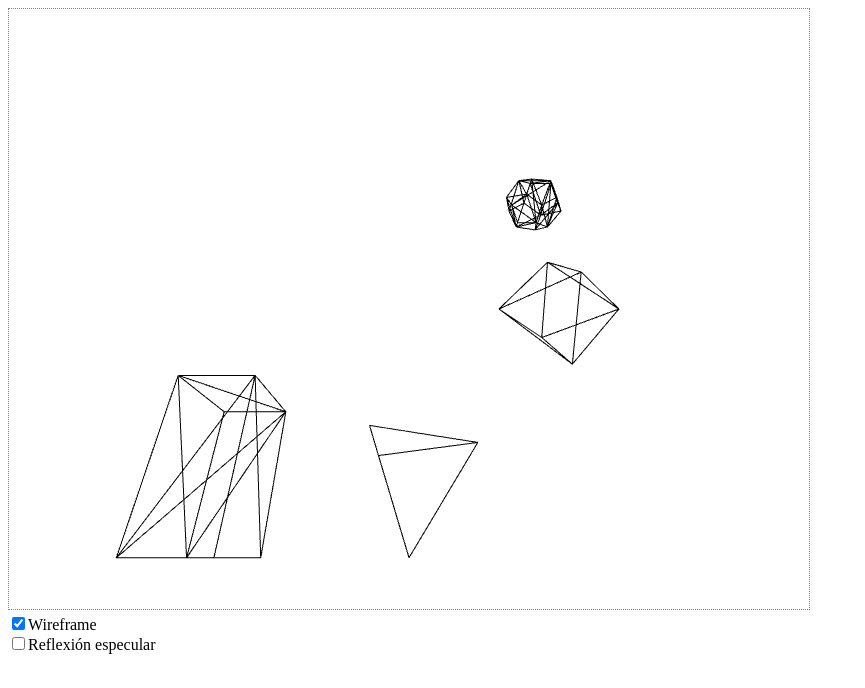
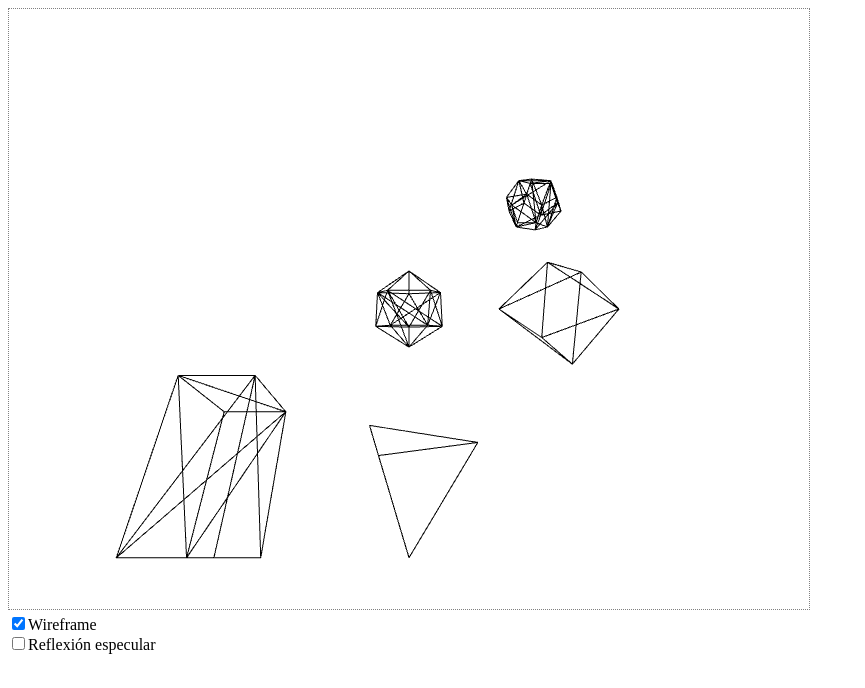
Before and after one commit to Armando122/graficacion-por-computadora, a plain HTML site: page Practica_5/src/index.html in a window 1280 px wide. Both pictures are taken after a click on the checkbox 18 px from the left and 623 px from the top of the page. Shown: the whole page, without its empty margins (0-865 px from the left). Drawn offline with Linux system fonts and the light colour scheme.

Commit message:
icosaedro completo, por revisar modelo de phong

```diff
--- a/Practica_5/src/Main.js
+++ b/Practica_5/src/Main.js
@@ -76,7 +76,7 @@ window.addEventListener("load", function(evt) {
         [0, 0, 1, 1],
         2,
         CG.Matrix4.translate(new CG.Vector3(5, 0, -5))
-        /*/CG.Matrix4.multiply( CG.Matrix4.translate(new CG.Vector3(-5, 0, -5)),
+        /*CG.Matrix4.multiply( CG.Matrix4.translate(new CG.Vector3(-5, 0, -5)),
                              CG.Matrix4.multiply(CG.Matrix4.rotateX(0*Math.PI/180), CG.Matrix4.rotateY(180*Math.PI/180)))*/
       ),
       /*new CG.Esfera(
@@ -84,12 +84,12 @@ window.addEventListener("load", function(evt) {
         [0, 1, 1, 1],
         2, 16, 16,
         CG.Matrix4.translate(new CG.Vector3(-5, 0, 0))
-      ),
+      ),*/
       new CG.Icosaedro(gl,
         [1, 0 , 1, 1],
         2,
         CG.Matrix4.translate(new CG.Vector3(0, 0, 0))
-      ),*/
+      ),
       new CG.Octaedro(
         gl,
         [1, 1, 0, 1],
@@ -160,7 +160,7 @@ window.addEventListener("load", function(evt) {
       // Color de la luz ambiental
       gl.uniform3f(colorEnvLightUniformLocation, 1, 1, 1);  //L_A
       // Coeficiente ambiental
-      gl.uniform1f(coefficientEnvUniformLocation, 0);   //K_A
+      gl.uniform1f(coefficientEnvUniformLocation, 0.0685);   //K_A
       // Color del luz difusa
       gl.uniform3f(colorDifuseLightUniformLocation, 1, 1, 1); //L_D
       // Coeficiente difuso
@@ -211,7 +211,7 @@ window.addEventListener("load", function(evt) {
       return;
     }
     if (!checkboWire.checked && !checkboEspec.checked) {
-      draw(0, 0);
+      draw(0, 0.0685);
       console.log("Dibujara solo difusa");
     }
   }
--- a/Practica_5/src/figuras/Icosaedro.js
+++ b/Practica_5/src/figuras/Icosaedro.js
@@ -14,7 +14,7 @@ var CG = (function(CG) {
             g_width = (width || 1)/3;
             g_width_m = g_width*goldenCons;
 
-            this.initial_transform = initial_transform;
+            this.initial_transform = initial_transform || new CG.Matrix4();
 
             this.positionBuffer = gl.createBuffer();
             gl.bindBuffer(gl.ARRAY_BUFFER, this.positionBuffer);
@@ -24,13 +24,14 @@ var CG = (function(CG) {
 
             this.color = color;
 
-            this.indexBuffer = gl.createBuffer();
-            gl.bindBuffer(gl.ELEMENT_ARRAY_BUFFER, this.indexBuffer);
+            // Buffer de normales
+            this.normalBuffer = gl.createBuffer();
+            gl.bindBuffer(gl.ARRAY_BUFFER, this.normalBuffer);
 
-            let faces = this.getFaces();
-            gl.bufferData(gl.ELEMENT_ARRAY_BUFFER, new Uint16Array(faces), gl.STATIC_DRAW);
+            let normals = this.getNormals(vertices);
+            gl.bufferData(gl.ARRAY_BUFFER, new Float32Array(normals), gl.STATIC_DRAW);
 
-            this.num_elements = faces.length;
+            this.num_elements = vertices.length/3;
         }
 
         /**
@@ -41,19 +42,30 @@ var CG = (function(CG) {
          * @param {WebGLUniformLocation} PVM_matrixLocation
          * @param {Matrix4} projectionViewMatrix
          */
-        draw(gl, positionAttributeLocation, colorUniformLocation, PVM_matrixLocation, projectionViewMatrix) {
+        draw(gl, positionAttributeLocation, normalAttributeLocation, colorUniformLocation, PVM_matrixLocation, VM_MatrixLocation, projectionMatrix, viewMatrix) {
+            // Buffer de posiciones
             gl.enableVertexAttribArray(positionAttributeLocation);
             gl.bindBuffer(gl.ARRAY_BUFFER, this.positionBuffer);
             gl.vertexAttribPointer(positionAttributeLocation, 3, gl.FLOAT, false, 0, 0);
 
+            // Buffer de normales
+            gl.enableVertexAttribArray(normalAttributeLocation);
+            gl.bindBuffer(gl.ARRAY_BUFFER, this.normalBuffer);
+            gl.vertexAttribPointer(normalAttributeLocation, 3, gl.FLOAT, false, 0, 0);
+
+            //Color de la figura
             gl.uniform4fv(colorUniformLocation, this.color);
 
-            let projectionViewModelMatrix = CG.Matrix4.multiply(projectionViewMatrix, this.initial_transform);
+            // VM
+            let viewModelMatrix = CG.Matrix4.multiply(viewMatrix, this.initial_transform);
+            gl.uniformMatrix4fv(VM_MatrixLocation, false, viewModelMatrix.toArray());
 
+            // PVM
+            let projectionViewModelMatrix = CG.Matrix4.multiply(projectionMatrix, viewModelMatrix);
             gl.uniformMatrix4fv(PVM_matrixLocation, false, projectionViewModelMatrix.toArray());
 
-            gl.bindBuffer(gl.ELEMENT_ARRAY_BUFFER, this.indexBuffer);
-            gl.drawElements(gl.TRIANGLES, this.num_elements, gl.UNSIGNED_SHORT, 0);
+            // Dibujo
+            gl.drawArrays(gl.TRIANGLES, 0, this.num_elements);
         }
 
         /**
@@ -65,8 +77,22 @@ var CG = (function(CG) {
          * @param {Matrix4} projectionViewMatrix
          */
         drawWireframe(gl, positionAttributeLocation, colorUniformLocation, PVM_matrixLocation, projectionViewMatrix) {
+            let positionBuffer = gl.createBuffer();
+            gl.bindBuffer(gl.ARRAY_BUFFER, positionBuffer);
+
+            let vertices = this.getVerticesW();
+            gl.bufferData(gl.ARRAY_BUFFER, new Float32Array(vertices), gl.STATIC_DRAW);
+
+            let indexBuffer = gl.createBuffer();
+            gl.bindBuffer(gl.ELEMENT_ARRAY_BUFFER, indexBuffer);
+
+            let faces = this.getFaces();
+            gl.bufferData(gl.ELEMENT_ARRAY_BUFFER, new Uint16Array(faces), gl.STATIC_DRAW);
+
+            let num_elementsL = faces.length;
+
             gl.enableVertexAttribArray(positionAttributeLocation);
-            gl.bindBuffer(gl.ARRAY_BUFFER, this.positionBuffer);
+            gl.bindBuffer(gl.ARRAY_BUFFER, positionBuffer);
             gl.vertexAttribPointer(positionAttributeLocation, 3, gl.FLOAT, false, 0, 0);
 
             gl.uniform4fv(colorUniformLocation, [0,0,0,1]);
@@ -75,29 +101,85 @@ var CG = (function(CG) {
 
             gl.uniformMatrix4fv(PVM_matrixLocation, false, projectionViewModelMatrix.toArray());
 
-            gl.bindBuffer(gl.ELEMENT_ARRAY_BUFFER, this.indexBuffer);
-            gl.drawElements(gl.LINE_STRIP, this.num_elements, gl.UNSIGNED_SHORT, 0);
+            gl.bindBuffer(gl.ELEMENT_ARRAY_BUFFER, indexBuffer);
+            gl.drawElements(gl.LINE_STRIP, num_elementsL, gl.UNSIGNED_SHORT, 0);
         }
 
         /**
          * Función que devuelve los vértices del icosaedro
          */
+        getVerticesW() {
+            return [
+                0,          g_width,    g_width_m, /*0 */
+                0,          g_width,   -g_width_m, /*1 */
+                0,         -g_width,    g_width_m, /*2 */
+                0,         -g_width,   -g_width_m, /*3 */
+                g_width,    g_width_m,  0,         /*4 */
+                g_width,   -g_width_m,  0,         /*5 */
+               -g_width,    g_width_m,  0,         /*6 */
+               -g_width,   -g_width_m,  0,         /*7 */
+                g_width_m,  0,          g_width,   /*8 */
+                g_width_m,  0,         -g_width,   /*9 */
+               -g_width_m,  0,          g_width,   /*10*/
+               -g_width_m,  0,         -g_width    /*11*/
+            ];
+        }
+
+        /**
+         * Función que devuelve los vértices del icosaedro para usar en modo drawArrays
+         */
         getVertices() {
             return [
-                0,          g_width,    g_width_m,
-                0,          g_width,   -g_width_m,
-                0,         -g_width,    g_width_m,
-                0,         -g_width,   -g_width_m,
-                g_width,    g_width_m,  0,
-                g_width,   -g_width_m,  0,
-               -g_width,    g_width_m,  0,
-               -g_width,   -g_width_m,  0,
-                g_width_m,  0,          g_width,
-                g_width_m,  0,         -g_width,
-               -g_width_m,  0,          g_width,
-               -g_width_m,  0,         -g_width
+                -g_width_m,0,g_width, /*10*/ 0,-g_width,g_width_m, /*2 */ 0,g_width,g_width_m,  /*0 */    // 10, 0, 2, Listo
+                0,g_width,g_width_m,  /*0 */ 0,-g_width,g_width_m, /*2 */ g_width_m,  0,g_width,/*8 */    //  0, 8, 2, Listo
+                g_width_m,  0,g_width,/*8 */ 0,-g_width,g_width_m, /*2 */ g_width,-g_width_m,0, /*5 */    //  8, 5, 2, Listo
+                g_width,-g_width_m,0, /*5 */ 0,-g_width,g_width_m, /*2 */ -g_width,-g_width_m,0,/*7 */    //  5, 7, 2, Listo
+                -g_width,-g_width_m,0,/*7 */ 0,-g_width,g_width_m, /*2 */ -g_width_m,0,g_width, /*10*/    // 7, 10, 2, Listo
+                -g_width,g_width_m,0, /*6 */ -g_width_m,0,g_width, /*10*/ 0,g_width,g_width_m,  /*0 */    // 6, 0, 10, Listo
+                -g_width_m,0,-g_width,/*11*/ -g_width_m,0,g_width, /*10*/ -g_width,g_width_m,0, /*6 */    // 11, 6, 10, Listo
+                -g_width,-g_width_m,0,/*7 */ -g_width_m,0,g_width, /*10*/ -g_width_m,0,-g_width,/*11*/    // 7, 11, 10, Listo
+                -g_width,-g_width_m,0,/*7 */ -g_width_m,0,-g_width,/*11*/ 0,-g_width,-g_width_m,/*3 */    // 7, 3, 11, Listo
+                g_width,-g_width_m,0, /*5 */ -g_width,-g_width_m,0,/*7 */ 0,-g_width,-g_width_m,/*3 */    //  5, 3, 7, Listo
+                g_width_m,0,-g_width, /*9 */ g_width,-g_width_m,0, /*5 */ 0,-g_width,-g_width_m,/*3 */    //  9, 3, 5, Listo
+                g_width_m,  0,g_width,/*8 */ g_width,-g_width_m,0, /*5 */ g_width_m,0,-g_width, /*9 */    //  8, 9, 5, Listo
+                g_width,g_width_m,0,  /*4 */ g_width_m,  0,g_width,/*8 */ g_width_m,0,-g_width, /*9 */    //  4, 9, 8, Listo
+                0,g_width,g_width_m,  /*0 */ g_width_m,  0,g_width,/*8 */ g_width,g_width_m,0,  /*4 */    //  0, 4, 8, Listo
+                -g_width,g_width_m,0, /*6 */ 0,g_width,g_width_m,  /*0 */ g_width,g_width_m,0,  /*4 */    //  6, 4, 0, Listo
+                -g_width_m,0,-g_width,/*11*/ 0,g_width,-g_width_m, /*1 */ 0,-g_width,-g_width_m,/*3 */    // 11, 3, 1, Listo
+                -g_width,g_width_m,0, /*6 */ 0,g_width,-g_width_m, /*1 */ -g_width_m,0,-g_width,/*11*/    // 6, 11, 1, Listo
+                g_width,g_width_m,0,  /*4 */ 0,g_width,-g_width_m, /*1 */  -g_width,g_width_m,0, /*6 */   //  4, 6, 1, listo
+                g_width_m,0,-g_width, /*9 */ 0,g_width,-g_width_m, /*1 */ g_width,g_width_m,0,  /*4 */    //  9, 4, 1, Listo
+                0,-g_width,-g_width_m,/*3 */ 0,g_width,-g_width_m, /*1 */ g_width_m,0,-g_width, /*9 */     //  3, 9, 1 Listo
             ];
         }
+
+        /**
+         * Función que devuelve las normales a partir del arreglo de vértices recibido
+         */
+        getNormals(vertices) {
+            let normals = [];
+            let v1 = new CG.Vector3();
+            let v2 = new CG.Vector3();
+            let v3 = new CG.Vector3();
+            let n;
+
+            //Reconstrucción de vértices
+            for (let i = 0; i < vertices.length; i+=9) {
+                v1.set(vertices[i  ], vertices[i+1], vertices[i+2]);
+                v2.set(vertices[i+3], vertices[i+4], vertices[i+5]);
+                v3.set(vertices[i+6], vertices[i+7], vertices[i+8]);
+                // Cálculo de la normal
+                n = CG.Vector3.cross(CG.Vector3.substract(v1, v2), CG.Vector3.substract(v2, v3)).normalize();
+                normals.push(
+                    n.x, n.y, n.z,
+                    n.x, n.y, n.z,
+                    n.x, n.y, n.z
+                );
+            }
+
+            return normals;
+        }
+
 
         /**
          * Función que devuelve las caras del icosaedro
--- a/Practica_5/src/index.html
+++ b/Practica_5/src/index.html
@@ -111,8 +111,8 @@
     vec3 dif_ip = k_d * l_d * cos_angle;
 
     // I_p especular
-    vec3 r = (2.0 * fragment_normal * dot(fragment_normal, to_light)) - to_light;
-    vec3 v = -1.0 * v_normal;
+    vec3 r = normalize(2.0 * fragment_normal * dot(fragment_normal, to_light) - to_light);
+    vec3 v = normalize(-v_position);
     float cos_angle_alpha = pow(max(dot(r, v), 0.0), alpha_s);
     vec3 spec_ip = k_s * l_s * cos_angle_alpha;
 
```
